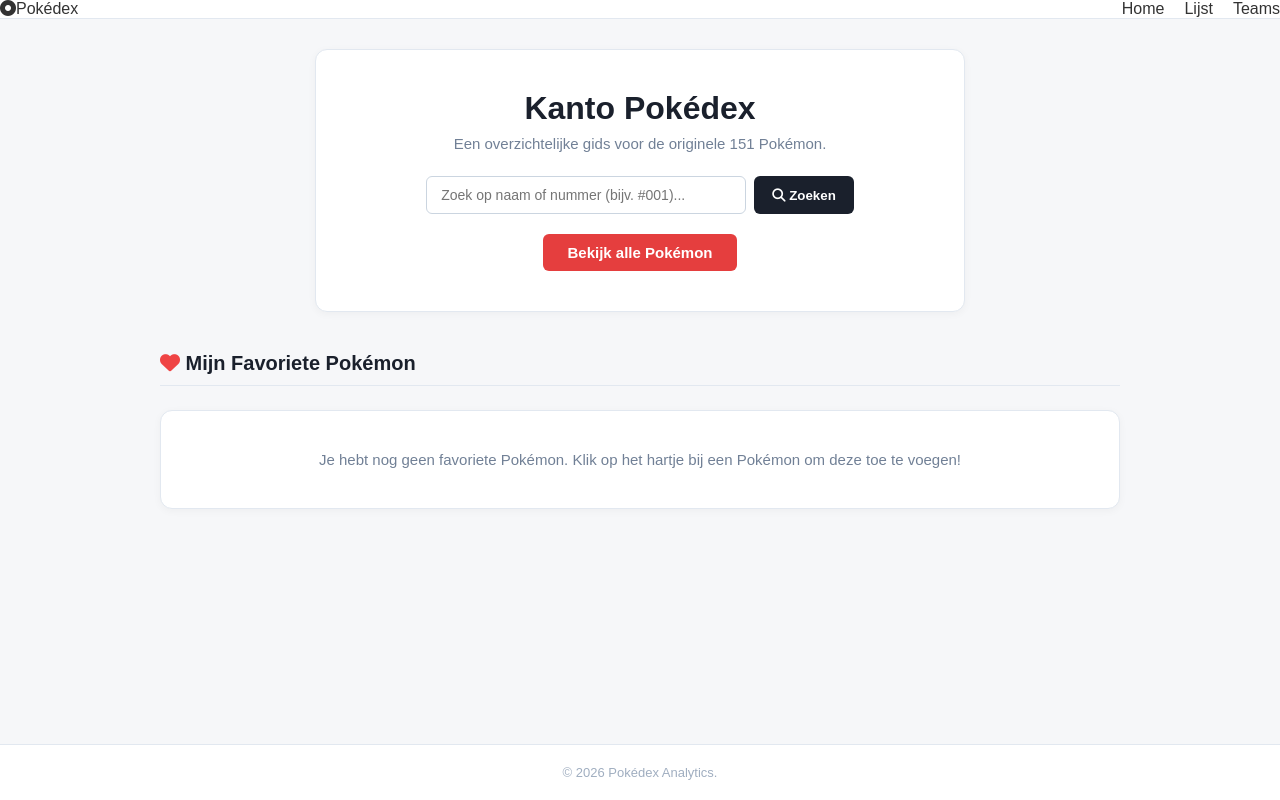
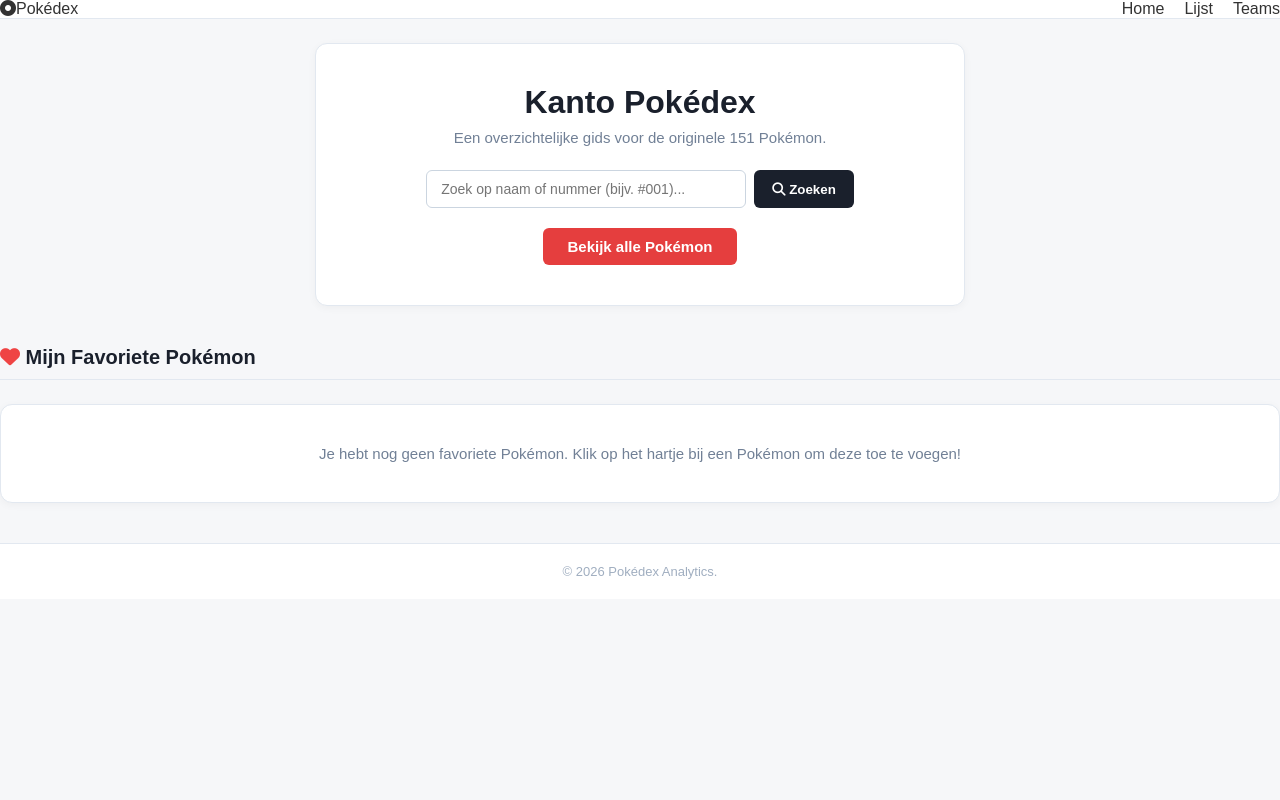
Before and after one commit to Hussein-kadhim/pokemon-app-fe-p1, a React (Vite) app: page / in a window 1280 px wide. Built offline with nearby package versions, Linux system fonts and the light colour scheme; no server answers.

Commit message:
routes toegevoegd in app

```diff
--- a/src/App.jsx
+++ b/src/App.jsx
@@ -3,18 +3,19 @@
 import Footer from './components/Footer';
 import Home from './pages/Home';
 import Lijst from './pages/Lijst';
+import Teams from './pages/Teams';
 import PokemonDetail from './pages/PokemonDetail';
 
 function App() {
   return (
     <BrowserRouter>
-      <div className="app-layout">
+      <div>
         <Header />
-
-        <main className="main-content">
+        <main className="container" style={{ marginTop: '24px', marginBottom: '24px' }}>
           <Routes>
             <Route path="/" element={<Home />} />
             <Route path="/lijst" element={<Lijst />} />
+            <Route path="/teams" element={<Teams />} />
             <Route path="/pokemon/:id" element={<PokemonDetail />} />
           </Routes>
         </main>
```
